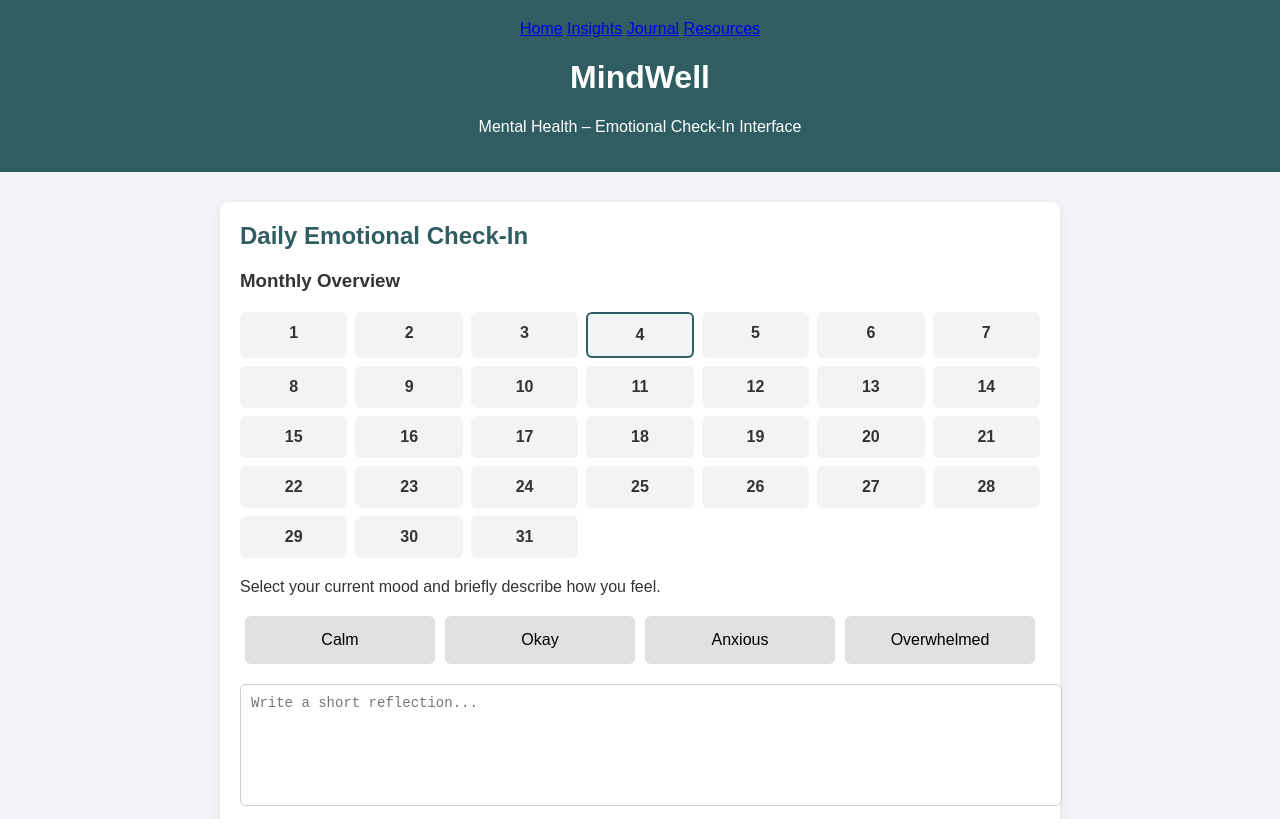
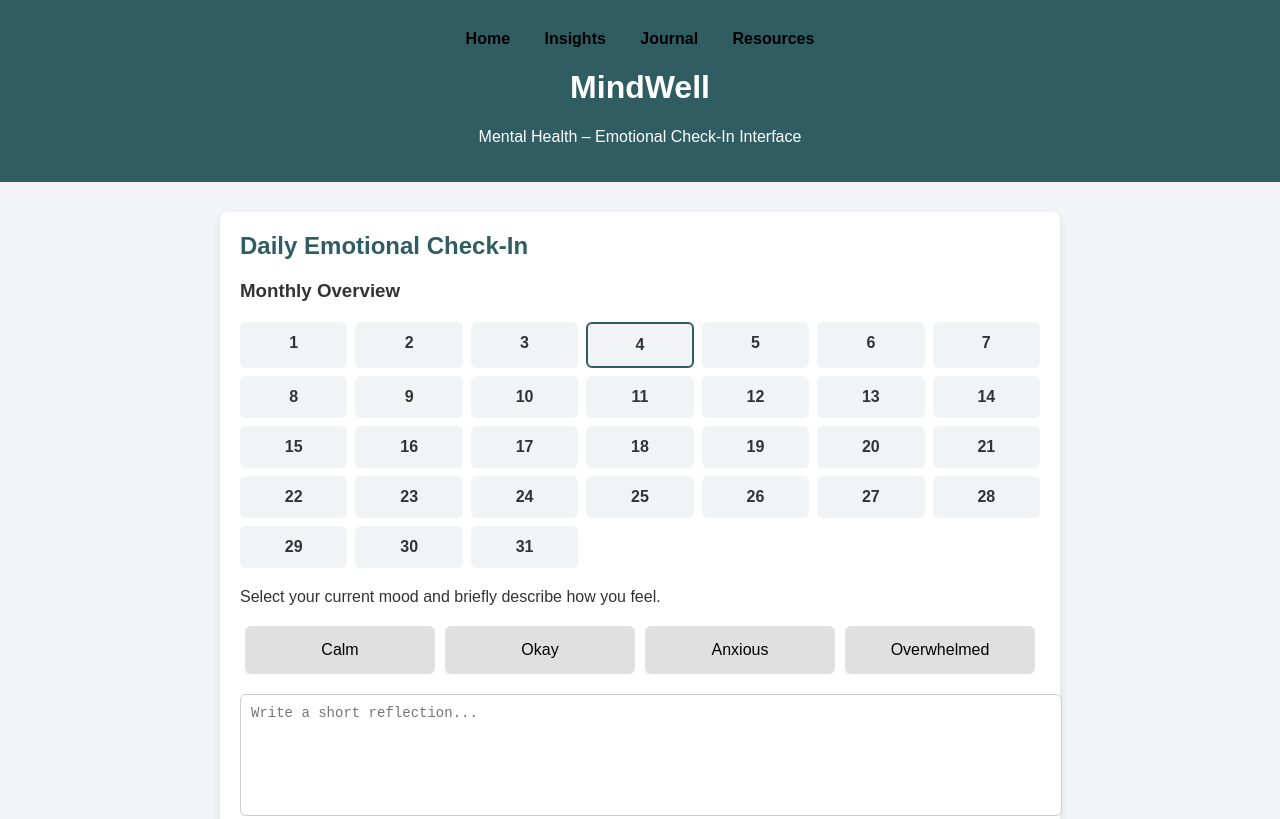
Before and after one commit to mrgold-jpg/mindwell-it390, a plain HTML site: page index.html in a window 1280 px wide. Shown: the top 819 px of the page. Drawn offline with Linux system fonts and the light colour scheme.

Commit message:
Refactor HTML structure and styling for clarity

```diff
--- a/index.html
+++ b/index.html
@@ -4,6 +4,20 @@
 <meta charset="UTF-8">
 <title>MindWell</title>
 <style>
+	nav {
+    margin-top: 10px;
+}
+
+nav a {
+    color: black;
+    text-decoration: none;
+    margin: 0 15px;
+    font-weight: bold;
+}
+
+nav a:hover {
+    text-decoration: underline;
+}
 #calendar {
     display: grid;
     grid-template-columns: repeat(7, 1fr);
```
